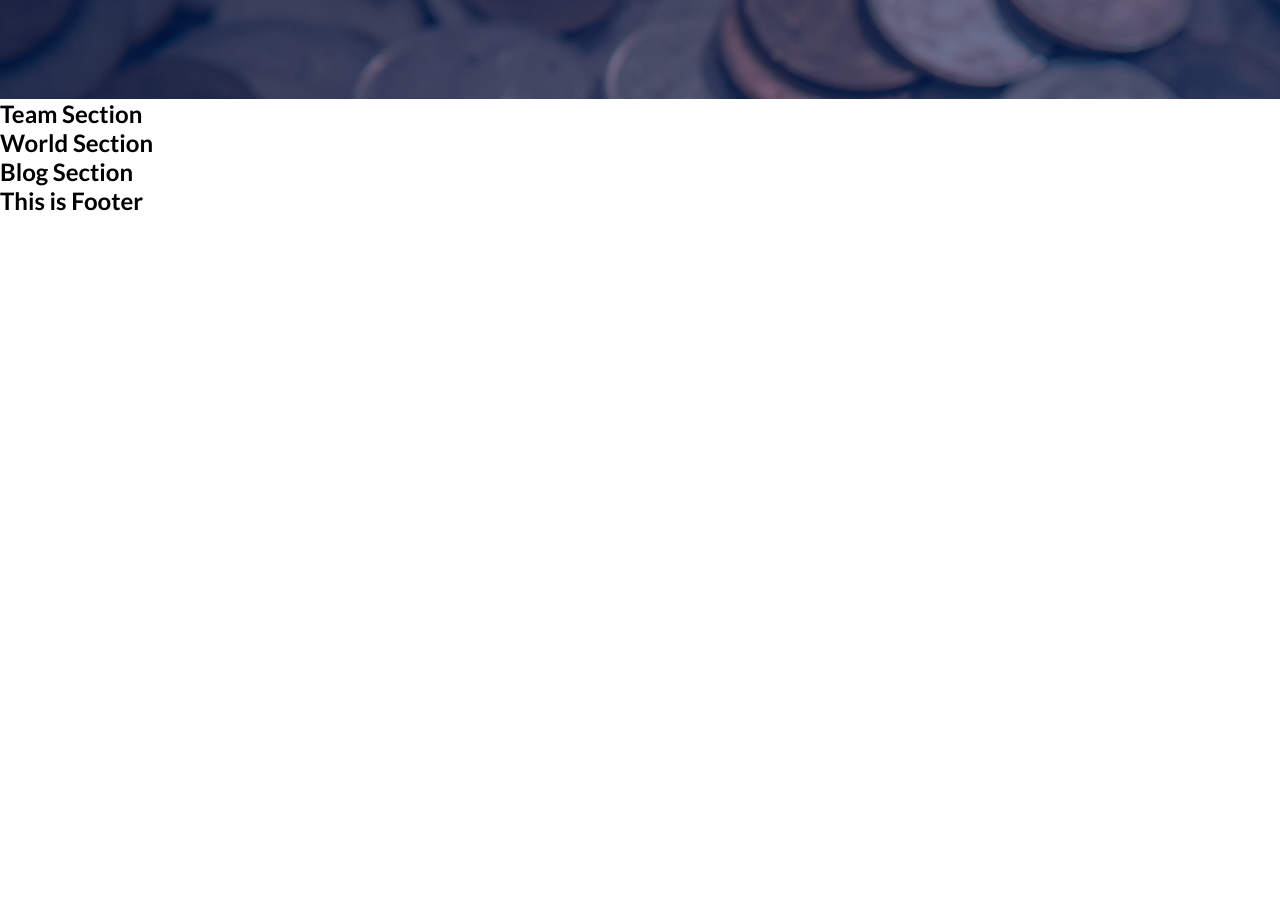
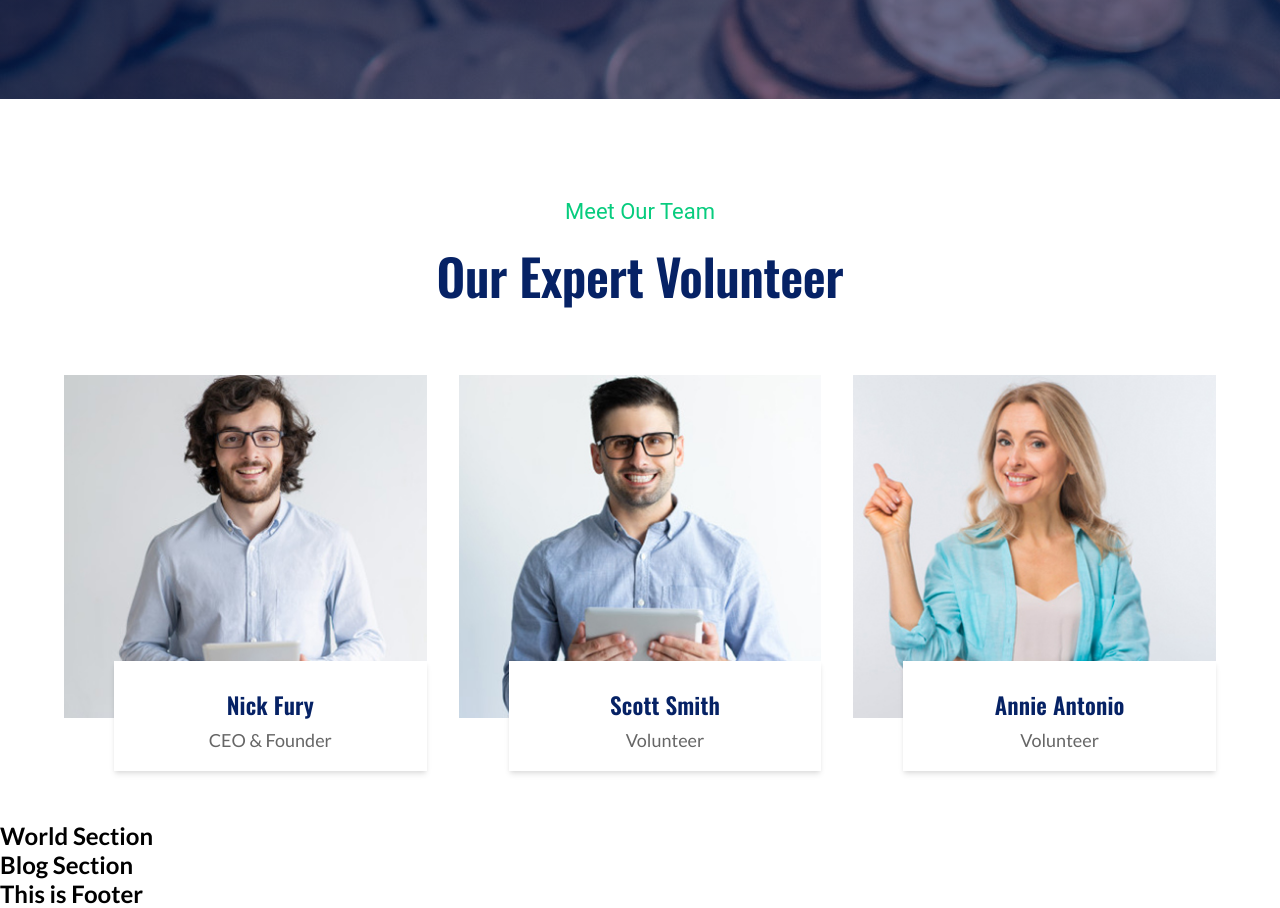
Before and after one commit to HasiburRahman-hr11/next-js-charity-app-front-end, a Next.js app: page / in a window 1280 px wide. Shown: the part 3748-4656 px from the top of the page. Before the commit the page ends 3963 px from the top, so only its background shows below. Built offline with nearby package versions, Linux system fonts and the light colour scheme.

Commit message:
added team section

```diff
--- /dev/null
+++ b/components/TeamCard/TeamCard.jsx
@@ -0,0 +1,77 @@
+import React from 'react';
+import { Box, Typography } from '@mui/material';
+
+
+const styles = {
+    info: {
+        textAlign: 'center',
+        backgroundColor: '#fff',
+        width: 'calc(100% - 50px)',
+        height: '110px',
+        overflow: 'hidden',
+        position: 'absolute',
+        right: '0',
+        bottom: '-50px',
+        padding: '30px',
+        boxShadow: 'rgba(0, 0, 0, 0.1) 0px 4px 6px -1px, rgba(0, 0, 0, 0.06) 0px 2px 4px -1px',
+        transition: '0.4s all',
+        '& .team__title': {
+            fontFamily: "'Oswald', sans-serif",
+            fontSize: '23px',
+            fontWeight: '600',
+            color: 'var(--title-color)',
+            marginBottom: '10px'
+        },
+        '& .team__sub': {
+            color: '#666',
+            marginBottom: '25px',
+            fontSize: '18px'
+        },
+        '& .team__icon': {
+            color: 'var(--title-color)',
+            fontSize: '18px'
+        },
+        '&:hover': {
+            height: '160px',
+            backgroundColor: 'var(--primary-color)'
+        },
+        '&:hover .team__title , &:hover .team__sub,&:hover .team__icon': {
+            color: '#fff'
+        }
+    }
+}
+
+const TeamCard = ({ team }) => {
+    return (
+        <Box component="div" className='team__item' sx={{
+            position: 'relative'
+        }}>
+            <Box component="div" className="team__image">
+                <img src={team.image} alt={team.name} />
+            </Box>
+            <Box component="div" className="team__info" sx={styles.info}>
+                <Typography variant="h4" component="h4" className='team__title'>
+                    {team.name}
+                </Typography>
+                <Typography variant="p" component="p" className='team__sub'>
+                    {team.designation}
+                </Typography>
+                <Box component="ul" className="team__social" sx={{
+                    display: 'flex',
+                    alignItems: 'center',
+                    justifyContent: 'center'
+                }}>
+                    {team.social.map((item, index) => (
+                        <li key={index} style={{ margin: '0 10px' }}>
+                            <a href={item.link} target="_blank" className='team__icon'>
+                                {item.icon}
+                            </a>
+                        </li>
+                    ))}
+                </Box>
+            </Box>
+        </Box>
+    );
+};
+
+export default TeamCard;
--- a/components/TeamSection/TeamSection.jsx
+++ b/components/TeamSection/TeamSection.jsx
@@ -1,10 +1,73 @@
 import React from 'react';
+import { Container, Grid, Box } from '@mui/material';
+import SectionHeader from '../SectionHeader/SectionHeader';
+import { FaFacebookF, FaLinkedinIn, FaGithub, FaTwitter } from 'react-icons/fa'
+import TeamCard from '../TeamCard/TeamCard';
+
+const teamData = [
+    {
+        name: 'Nick Fury',
+        designation: 'CEO & Founder',
+        image:'/images/team-1.jpg',
+        social: [
+            { icon: <FaFacebookF />, link: '/' },
+            { icon: <FaLinkedinIn />, link: '/' },
+            { icon: <FaGithub />, link: '/' },
+            { icon: <FaTwitter />, link: '/' }
+        ]
+    },
+    {
+        name: 'Scott Smith',
+        designation: 'Volunteer',
+        image:'/images/team-2.jpg',
+        social: [
+            { icon: <FaFacebookF />, link: '/' },
+            { icon: <FaLinkedinIn />, link: '/' },
+            { icon: <FaGithub />, link: '/' },
+            { icon: <FaTwitter />, link: '/' }
+        ]
+    },
+    {
+        name: 'Annie Antonio',
+        designation: 'Volunteer',
+        image:'/images/team-3.jpg',
+        social: [
+            { icon: <FaFacebookF />, link: '/' },
+            { icon: <FaLinkedinIn />, link: '/' },
+            { icon: <FaGithub />, link: '/' },
+            { icon: <FaTwitter />, link: '/' }
+        ]
+    }
+]
 
 const TeamSection = () => {
     return (
-        <section className='section team__section'>
-            <h2>Team Section</h2>
-        </section>
+        <Box component="section" className='section team__section' sx={{
+            padding: '100px 0'
+        }}>
+            <Container fixed>
+                <SectionHeader
+                    title="Our Expert Volunteer"
+                    subtitle="Meet Our Team"
+                />
+                <Box component="div" className='section__body' sx={{
+                    marginTop: '70px'
+                }}>
+                    <Grid container spacing={{ xs: 5, sm: 4 }}>
+                        {teamData.map((team, index) => (
+                            <Grid item xs={12} sm={6} md={4} key={index} sx={{
+                                marginBottom:{
+                                    xs:'70px',
+                                    md:'0'
+                                }
+                            }}>
+                                <TeamCard team={team} />
+                            </Grid>
+                        ))}
+                    </Grid>
+                </Box>
+            </Container>
+        </Box>
     );
 };
 
--- a/styles/globals.css
+++ b/styles/globals.css
@@ -19,6 +19,9 @@ body {
 a {
   color: inherit;
   text-decoration: none;
+}
+ul{
+  list-style: none;
 }
 
 img,
```
